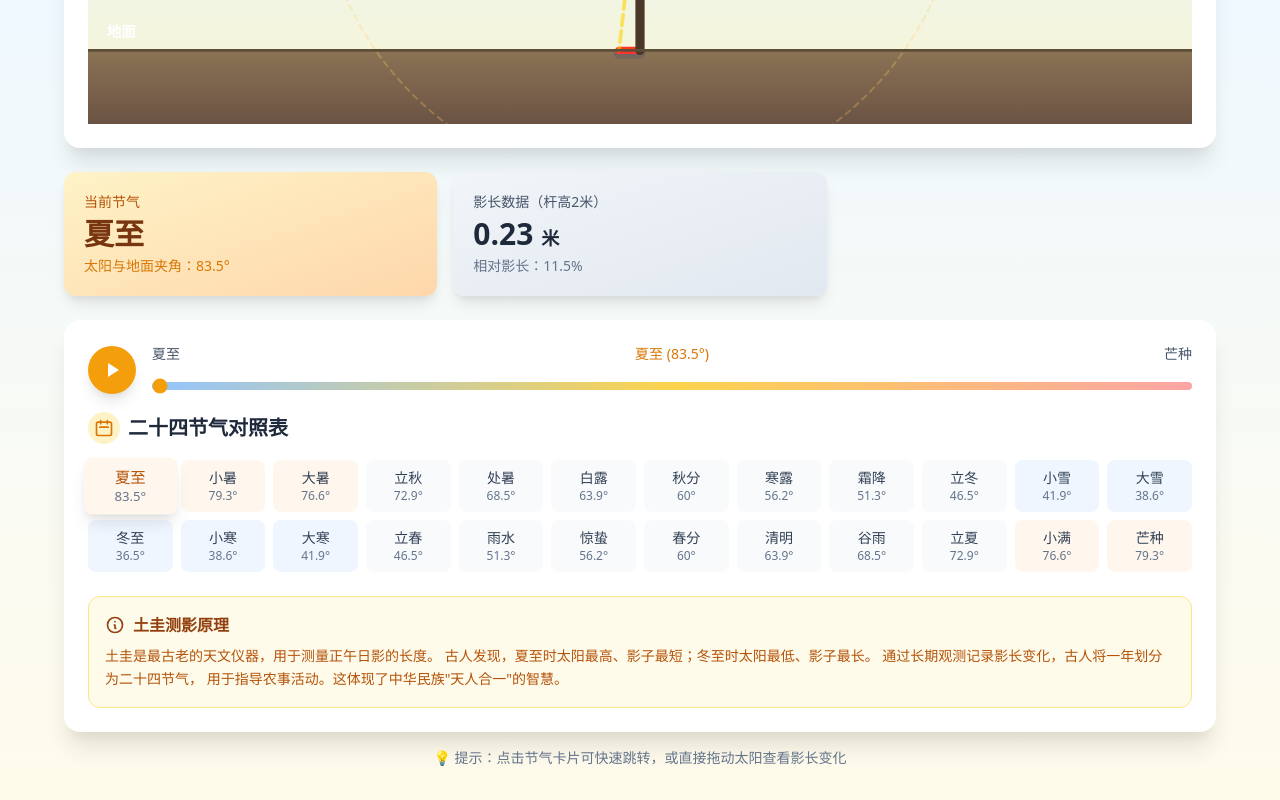
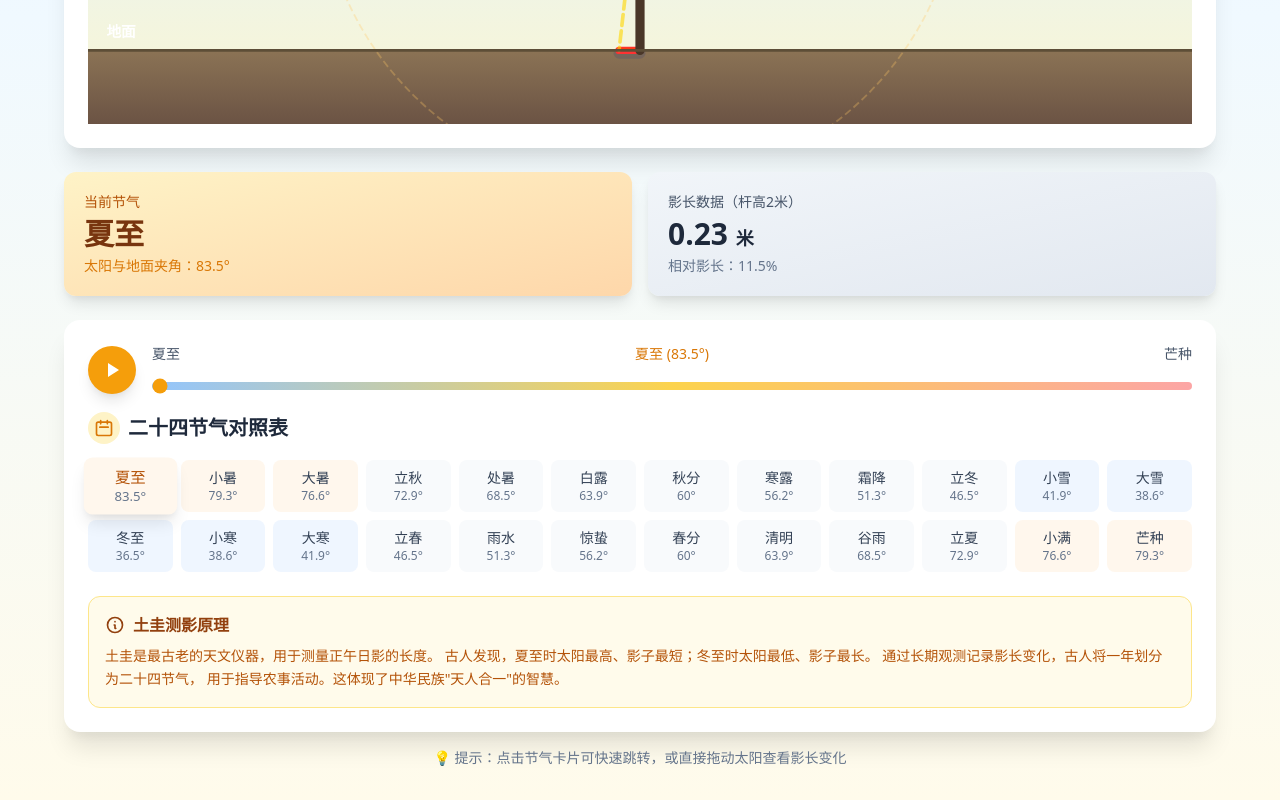
Before and after one commit to eJayYoung/eJayYoung.github.io, a React (Vite) app: page / in a window 1280 px wide. Shown: the part 764-1564 px from the top of the page. Built offline with nearby package versions, Linux system fonts and the light colour scheme.

Commit message:
style: adjust grid-cols

```diff
--- a/src/App.tsx
+++ b/src/App.tsx
@@ -479,7 +479,7 @@
         </div>
 
         {/* 数据展示区域 */}
-        <div className="grid grid-cols-1 md:grid-cols-3 gap-4 mb-6">
+        <div className="grid grid-cols-1 md:grid-cols-2 gap-4 mb-6">
           {/* 当前节气 */}
           <div className="bg-gradient-to-br from-amber-100 to-orange-200 rounded-xl p-5 shadow-lg">
             <div className="text-sm text-amber-700 mb-1">当前节气</div>
```
